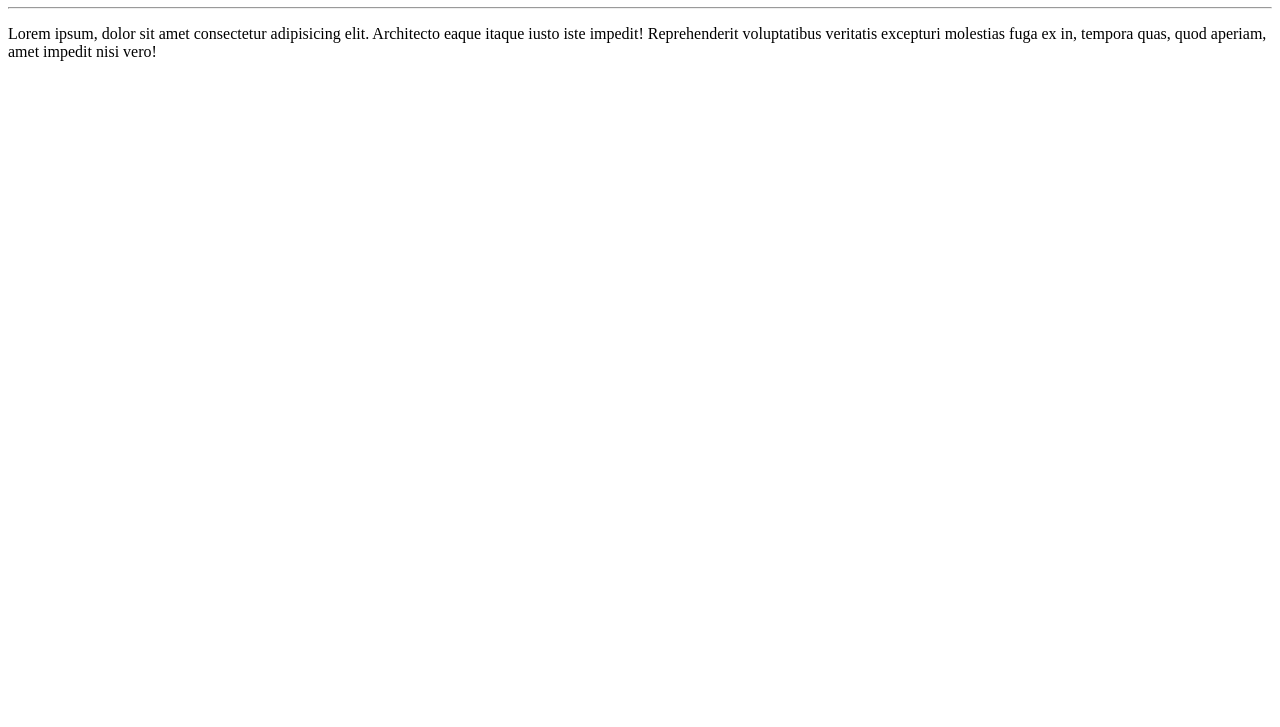
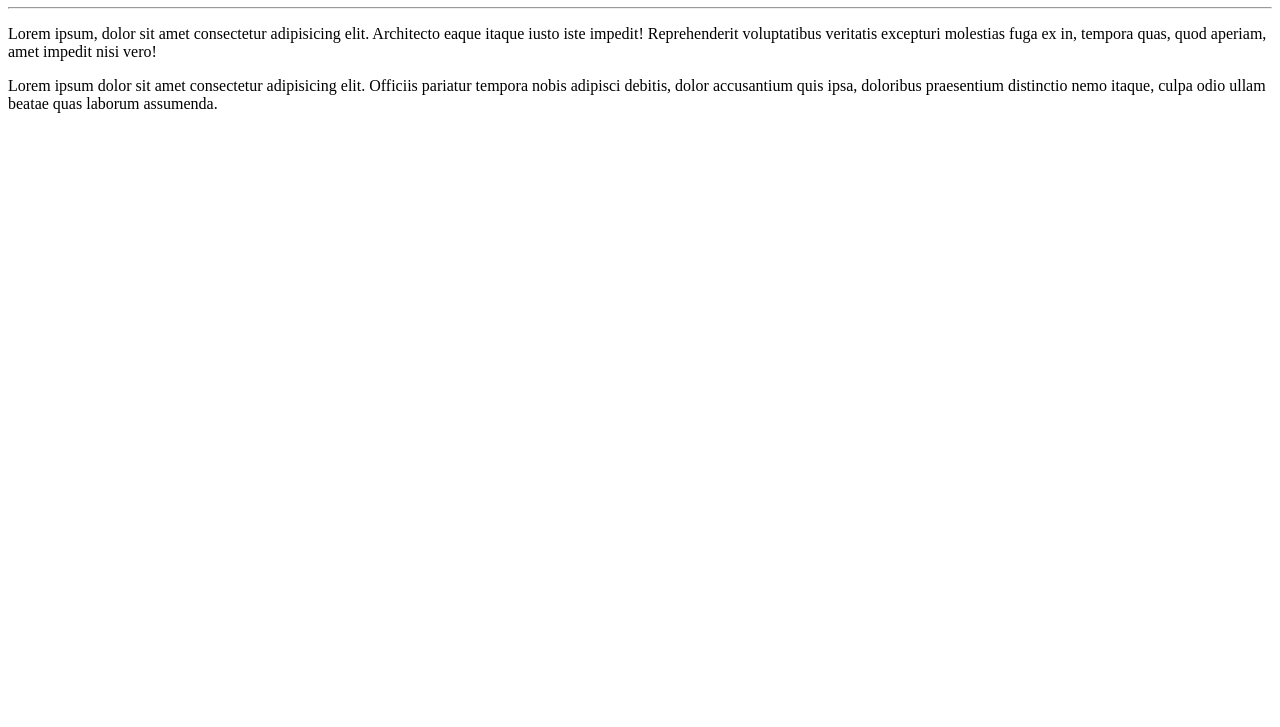
Before and after one commit to Geovane-Julio/teste, a plain HTML site: page Site-exemplo/index.html in a window 1280 px wide. Shown: the part 73-800 px from the top of the page. Drawn offline with Linux system fonts and the light colour scheme.

Commit message:
Atualizei meu site

```diff
--- a/Site-exemplo/index.html
+++ b/Site-exemplo/index.html
@@ -11,5 +11,7 @@
     <hr>
     <p>Lorem ipsum, dolor sit amet consectetur adipisicing elit. Architecto eaque itaque iusto iste impedit! Reprehenderit voluptatibus veritatis excepturi molestias fuga ex in, tempora quas, quod aperiam, amet impedit nisi vero!</p>
 
+    <p>Lorem ipsum dolor sit amet consectetur adipisicing elit. Officiis pariatur tempora nobis adipisci debitis, dolor accusantium quis ipsa, doloribus praesentium distinctio nemo itaque, culpa odio ullam beatae quas laborum assumenda.</p>
+
 </body>
 </html>
```
